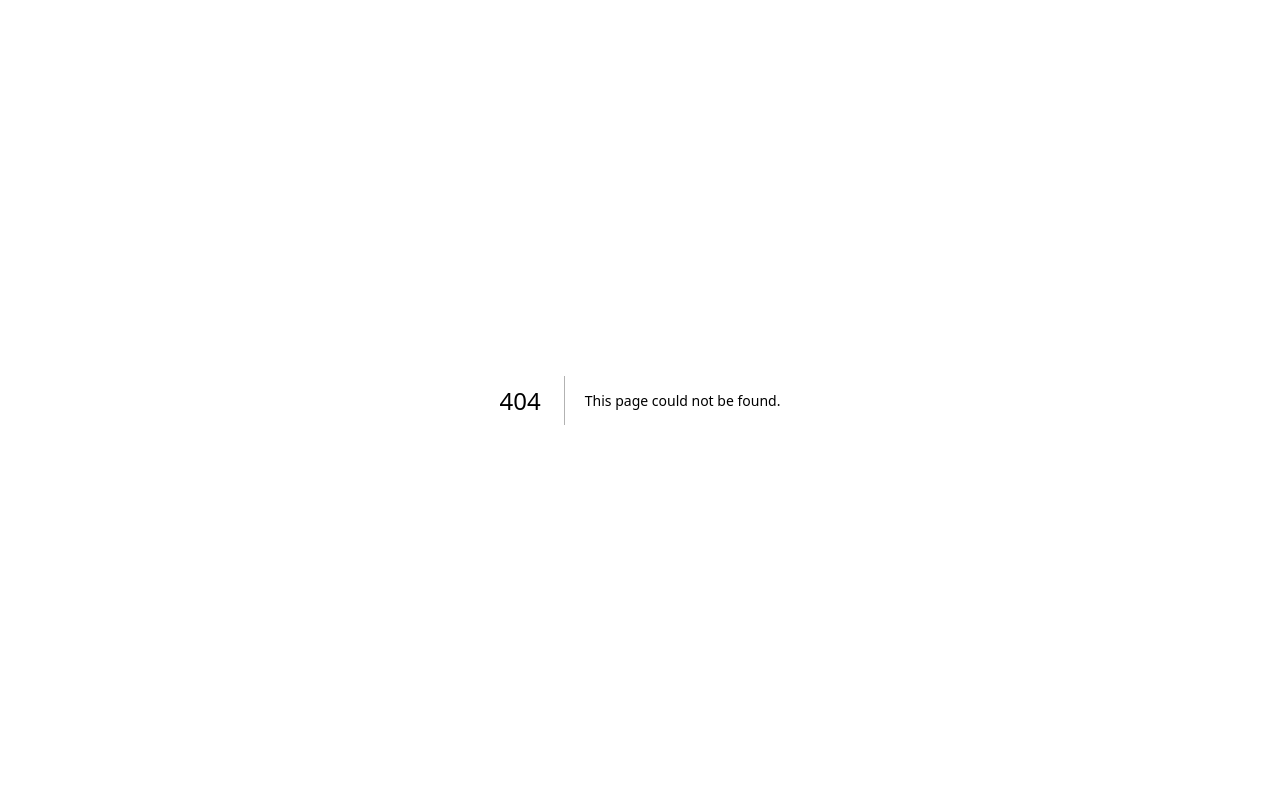
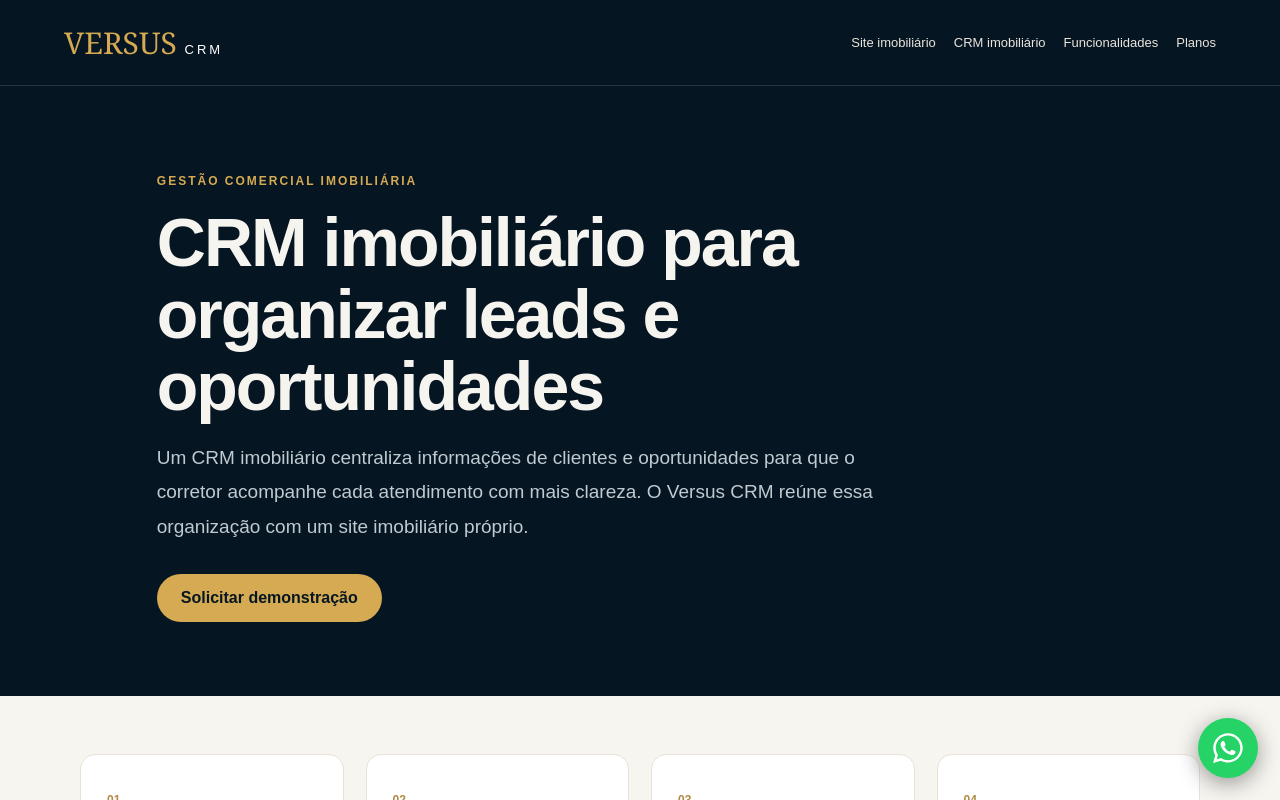
Before and after one commit to vsn-imoveis/versuscrm-site, a Next.js app: page /crm-imobiliario in a window 1280 px wide. Before the commit this address had no page. Shown: the top 800 px of the page. Built offline with nearby package versions, Linux system fonts and the light colour scheme.

Commit message:
feat(seo): add page.tsx page

```diff
--- /dev/null
+++ b/app/crm-imobiliario/page.tsx
@@ -0,0 +1,17 @@
+import type { Metadata } from "next";
+import SeoPage from "../../components/SeoPage";
+
+export const metadata: Metadata = {
+  title: "CRM imobiliário para corretores e imobiliárias | Versus CRM",
+  description: "Organize leads, acompanhe oportunidades e mantenha os imóveis em um só lugar com um CRM imobiliário conectado ao seu site.",
+  alternates: { canonical: "https://www.versuscrm.com.br/crm-imobiliario" },
+};
+
+export default function Page() {
+  return <SeoPage eyebrow="Gestão comercial imobiliária" title="CRM imobiliário para organizar leads e oportunidades" intro="Um CRM imobiliário centraliza informações de clientes e oportunidades para que o corretor acompanhe cada atendimento com mais clareza. O Versus CRM reúne essa organização com um site imobiliário próprio." sections={[
+    { title: "Centralize os contatos", body: "Reúna os leads recebidos pelos canais do site em um ambiente de gestão, evitando que cada oportunidade fique perdida em conversas ou anotações separadas." },
+    { title: "Acompanhe cada oportunidade", body: "Mantenha o contexto dos atendimentos e visualize os próximos passos de cada negociação. Um processo organizado facilita a continuidade do relacionamento com o cliente." },
+    { title: "Organize sua carteira de imóveis", body: "Mantenha os dados dos imóveis cadastrados e utilize essas informações na operação e na apresentação do seu portfólio no site." },
+    { title: "Site e gestão na mesma solução", body: "O site apresenta sua marca e recebe interessados; o CRM apoia a organização do atendimento. A proposta é aproximar divulgação e operação comercial." }
+  ]} />;
+}
```
